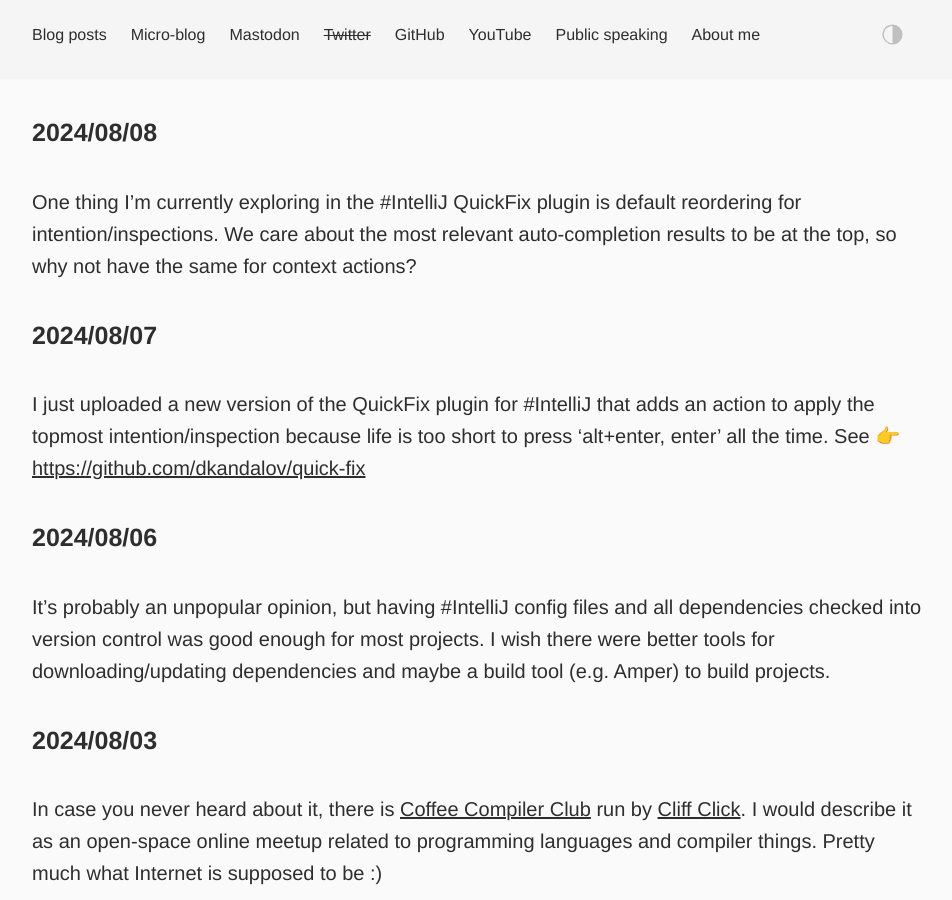
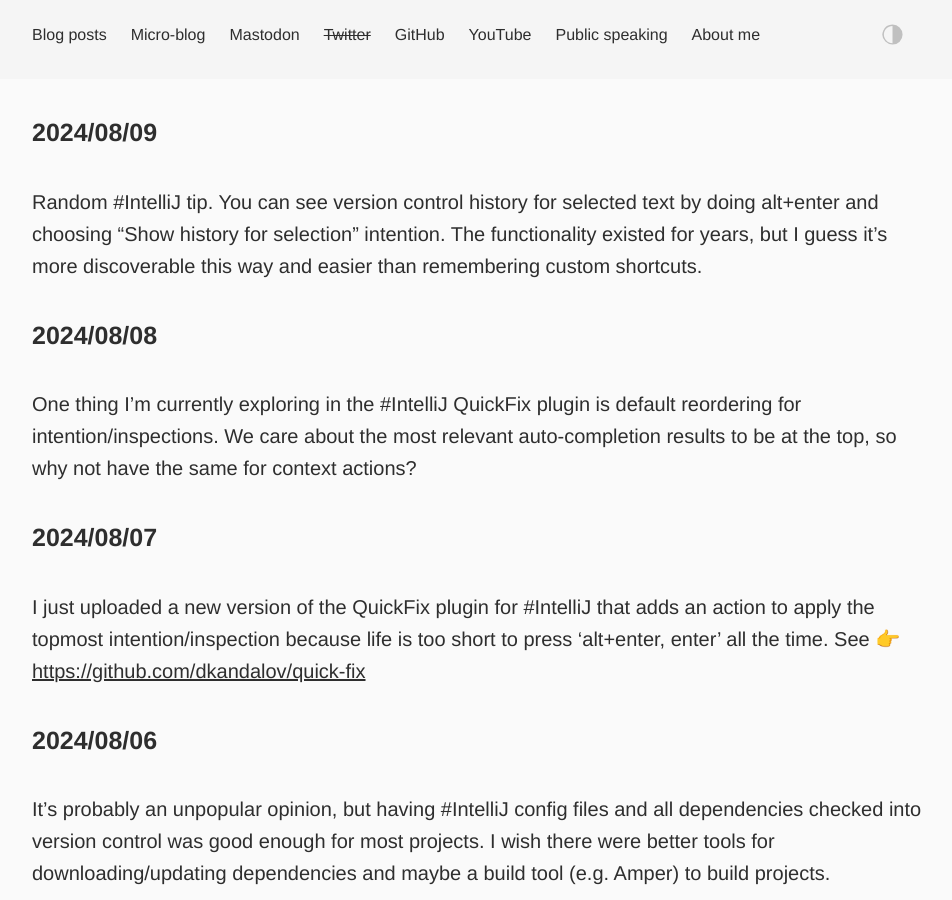
Before and after one commit to dkandalov/dkandalov.github.io, a Jekyll site: the page built from micro-blog.md, in a window 1280 px wide and 900 px high. Shown: the whole window, without its empty margins (160-1112 px from the left). Built offline with Jekyll 4.4.1, drawn with Linux system fonts in a browser that asks for light colours.

Commit message:
updated micro-blog

```diff
--- a/micro-blog.md
+++ b/micro-blog.md
@@ -2,6 +2,9 @@
 layout: post
 permalink: /micro-blog/
 ---
+
+#### 2024/08/09
+Random #IntelliJ tip. You can see version control history for selected text by doing alt+enter and choosing "Show history for selection" intention. The functionality existed for years, but I guess it's more discoverable this way and easier than remembering custom shortcuts.
 
 #### 2024/08/08
 One thing I'm currently exploring in the #IntelliJ QuickFix plugin is default reordering for intention/inspections. We care about the most relevant auto-completion results to be at the top, so why not have the same for context actions?
```
